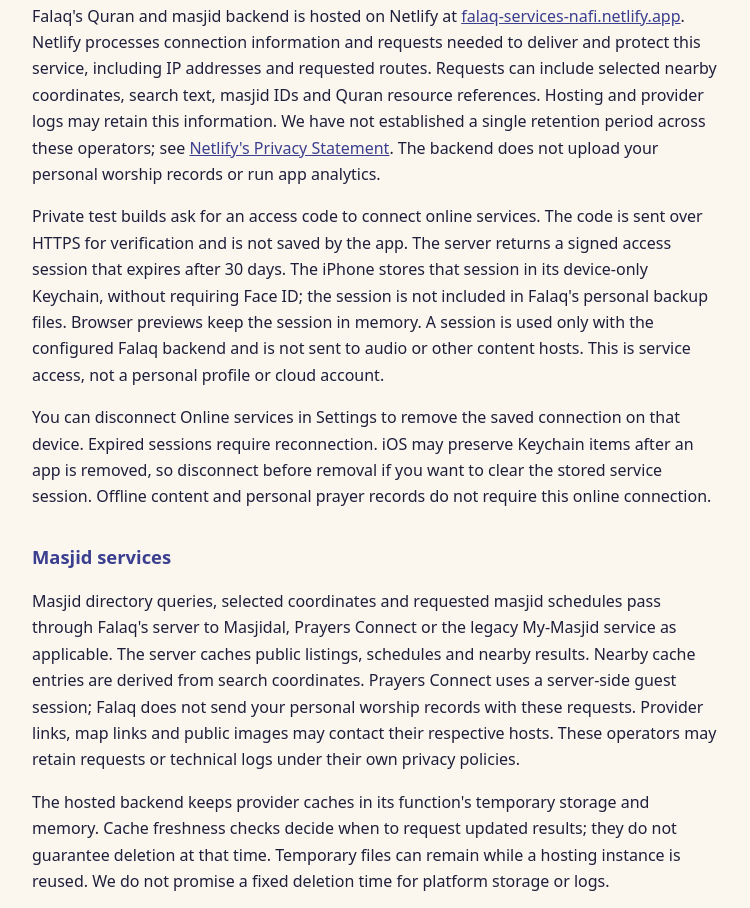
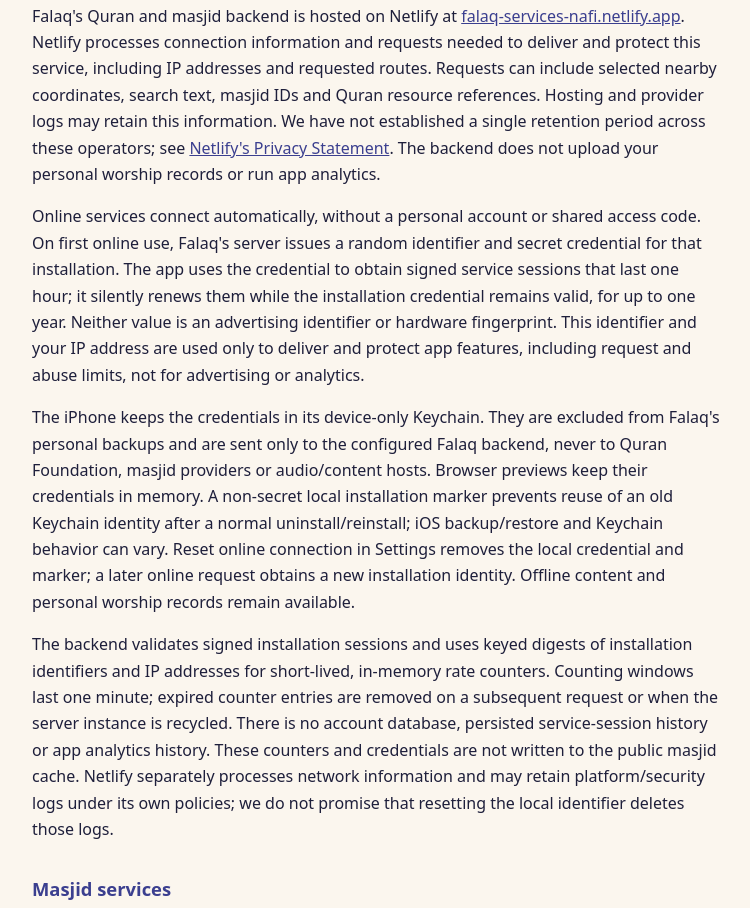
Before and after one commit to NafiKChaudhury/falaq-privacy, a plain HTML site: page index.html in a window 1280 px wide. Shown: the part 1546-2454 px from the top of the page, without its empty margins (264-1014 px from the left). Drawn offline with Linux system fonts and the light colour scheme.

Commit message:
Document automatic installation sessions and security data

```diff
--- a/index.html
+++ b/index.html
@@ -28,7 +28,7 @@
 <body>
 <main>
   <h1>Falaq Privacy Policy</h1>
-  <p class="meta">Effective October 28, 2026</p>
+  <p class="meta">Effective November 1, 2026</p>
 
   <div class="summary">
     <strong>The short version</strong>
@@ -56,12 +56,13 @@
 
   <h2>Hosted services and private test access</h2>
   <p>Falaq's Quran and masjid backend is hosted on Netlify at <a href="https://falaq-services-nafi.netlify.app">falaq-services-nafi.netlify.app</a>. Netlify processes connection information and requests needed to deliver and protect this service, including IP addresses and requested routes. Requests can include selected nearby coordinates, search text, masjid IDs and Quran resource references. Hosting and provider logs may retain this information. We have not established a single retention period across these operators; see <a href="https://www.netlify.com/privacy/">Netlify's Privacy Statement</a>. The backend does not upload your personal worship records or run app analytics.</p>
-  <p>Private test builds ask for an access code to connect online services. The code is sent over HTTPS for verification and is not saved by the app. The server returns a signed access session that expires after 30 days. The iPhone stores that session in its device-only Keychain, without requiring Face ID; the session is not included in Falaq's personal backup files. Browser previews keep the session in memory. A session is used only with the configured Falaq backend and is not sent to audio or other content hosts. This is service access, not a personal profile or cloud account.</p>
-  <p>You can disconnect Online services in Settings to remove the saved connection on that device. Expired sessions require reconnection. iOS may preserve Keychain items after an app is removed, so disconnect before removal if you want to clear the stored service session. Offline content and personal prayer records do not require this online connection.</p>
+  <p>Online services connect automatically, without a personal account or shared access code. On first online use, Falaq's server issues a random identifier and secret credential for that installation. The app uses the credential to obtain signed service sessions that last one hour; it silently renews them while the installation credential remains valid, for up to one year. Neither value is an advertising identifier or hardware fingerprint. This identifier and your IP address are used only to deliver and protect app features, including request and abuse limits, not for advertising or analytics.</p>
+  <p>The iPhone keeps the credentials in its device-only Keychain. They are excluded from Falaq's personal backups and are sent only to the configured Falaq backend, never to Quran Foundation, masjid providers or audio/content hosts. Browser previews keep their credentials in memory. A non-secret local installation marker prevents reuse of an old Keychain identity after a normal uninstall/reinstall; iOS backup/restore and Keychain behavior can vary. Reset online connection in Settings removes the local credential and marker; a later online request obtains a new installation identity. Offline content and personal worship records remain available.</p>
+  <p>The backend validates signed installation sessions and uses keyed digests of installation identifiers and IP addresses for short-lived, in-memory rate counters. Counting windows last one minute; expired counter entries are removed on a subsequent request or when the server instance is recycled. There is no account database, persisted service-session history or app analytics history. These counters and credentials are not written to the public masjid cache. Netlify separately processes network information and may retain platform/security logs under its own policies; we do not promise that resetting the local identifier deletes those logs.</p>
 
   <h2>Masjid services</h2>
   <p>Masjid directory queries, selected coordinates and requested masjid schedules pass through Falaq's server to Masjidal, Prayers Connect or the legacy My-Masjid service as applicable. The server caches public listings, schedules and nearby results. Nearby cache entries are derived from search coordinates. Prayers Connect uses a server-side guest session; Falaq does not send your personal worship records with these requests. Provider links, map links and public images may contact their respective hosts. These operators may retain requests or technical logs under their own privacy policies.</p>
-  <p>The hosted backend keeps provider caches in its function's temporary storage and memory. Cache freshness checks decide when to request updated results; they do not guarantee deletion at that time. Temporary files can remain while a hosting instance is reused. We do not promise a fixed deletion time for platform storage or logs.</p>
+  <p>The hosted backend caches public masjid directory and published schedule data in site-scoped Netlify Blobs, with directory freshness of about a day and schedules of a few hours, plus memory and temporary-storage fallback. Personal locations, access credentials, session tokens and rate counters are not written to this public store. Nearby search results derived from selected coordinates can be cached in memory or temporary storage. Freshness periods control refreshes rather than guaranteeing immediate deletion; expired public records are also subject to scheduled maintenance. Temporary files can remain while a hosting instance is reused. We do not promise a fixed deletion time for platform storage or logs.</p>
 
   <h2>Notifications</h2>
   <p>Prayer and other reminders are scheduled on your phone. No push service or notification token is used, and nothing about your reminders is sent to us.</p>
@@ -79,7 +80,7 @@
   <p>Falaq has no accounts, advertising or tracking features directed at children. Online requests can still send location, search text and connection information as described above. A city can be selected manually and bundled content can be used offline. Parents and guardians can manage location and notification permissions in the phone's Settings.</p>
 
   <h2>Your choices</h2>
-  <p>You can turn off location access, notifications or both at any time in your phone's Settings. Deleting the app removes its local content and personal records; exported backups remain where you saved them. Use Disconnect Online services to remove the saved Keychain session before uninstalling.</p>
+  <p>You can turn off location access, notifications or both at any time in your phone's Settings. Deleting the app removes its local content and personal records; exported backups remain where you saved them. Use Reset online connection in Settings to remove the saved service credential and local installation marker. The next online request creates a new installation identity. This does not delete hosting/provider logs or public masjid data.</p>
 
   <h2>Changes to this policy</h2>
   <p>If Falaq starts handling information differently, for example by adding crash reporting or a feedback form, we will update this page and the date at the top before the change reaches the app.</p>
```
